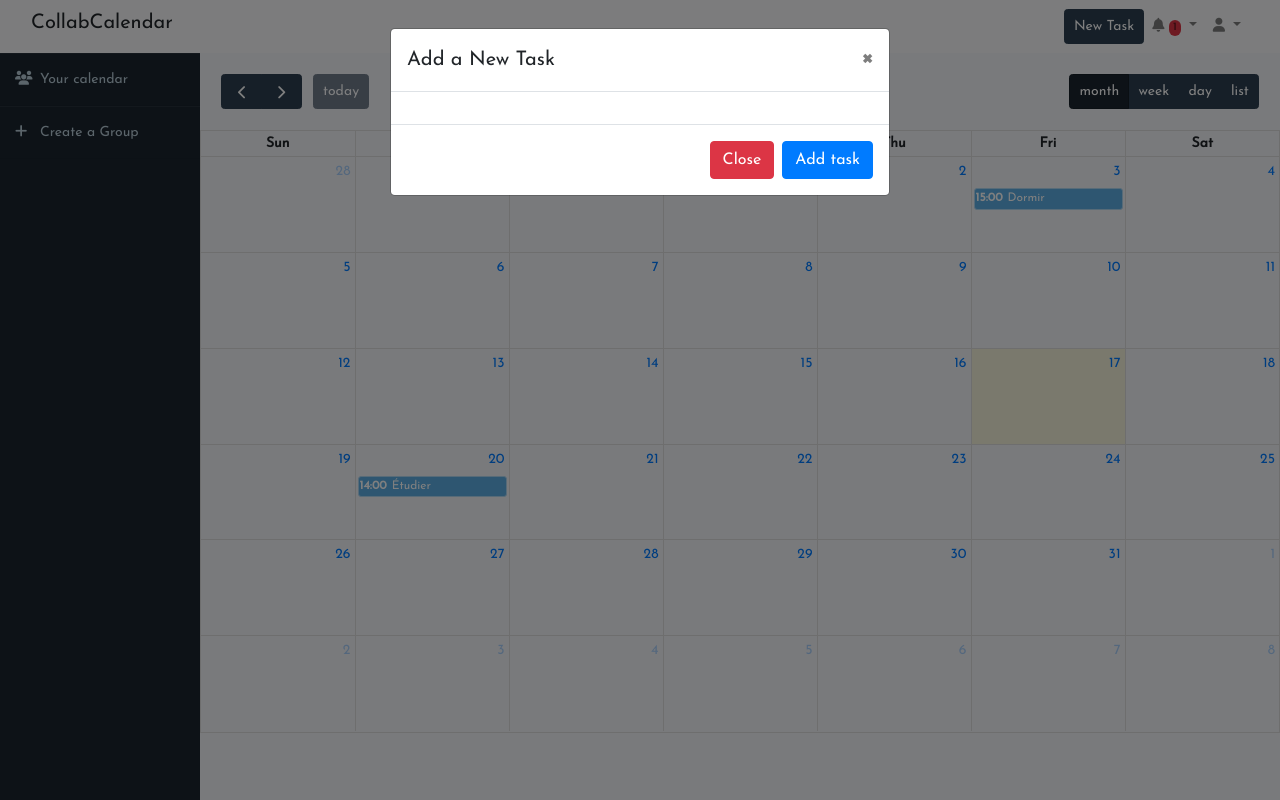
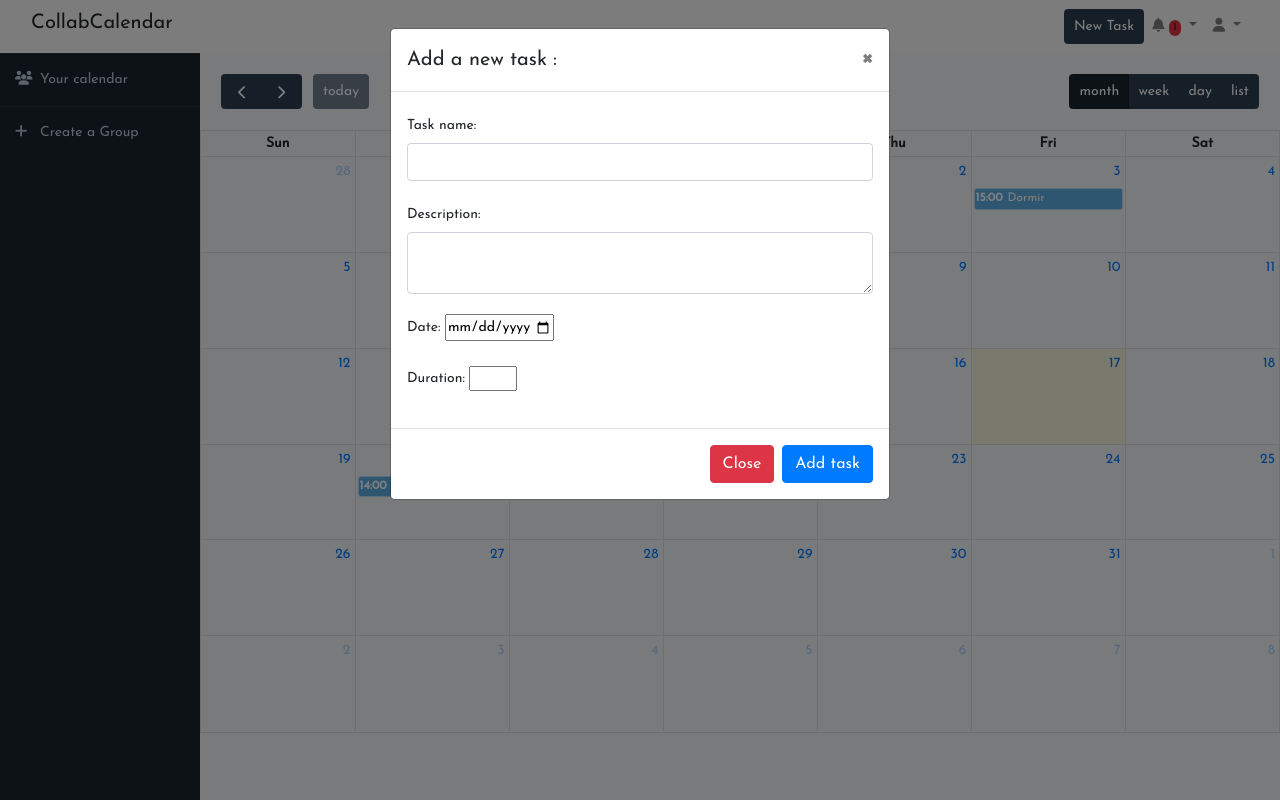
Before and after one commit to AnthonyPierard/CollabCalendar, a Flask app: page / in a window 1280 px wide, after a click on "New Task". Run offline with Flask 2, Linux system fonts and the light colour scheme; data comes from the database, SQL or seed files in the repository; both versions use the stored data as it was after the commit; lists and menus that the app fills with data are empty; some libraries are stand-ins or nearby versions.

Commit message:
add task not working

```diff
--- a/app/routes.py
+++ b/app/routes.py
@@ -33,9 +33,10 @@ def load_user(userid):
 
 #ROUTES
 #Entry point
-@app.route("/")
-
+@app.route("/" ,methods=['POST', 'GET'])
 def entry():
+    if request.method == 'POST':
+        request.args.get['data']
     #Render test template
     return render_template("homepage.html")
 
@@ -118,6 +119,8 @@ def InternalServerError(e):
 @login_required
 def new_activity():
     form = ActivityForm()
+    if request.method == 'POST':
+        print(request.json['data'])
 
     if form.validate_on_submit():
         activity = Activity(name = form.name.data, description= form.description.data,
--- /dev/null
+++ b/app/static/JS/navbarModals.js
@@ -0,0 +1,37 @@
+
+nom = "None"
+description = ""
+date = "20/12/2021"
+duration = "2"
+
+$('#NewTaskModal').on('show.bs.modal', function (event) {
+    var button = $(event.relatedTarget) // Button that triggered the modal
+    var date = button.data('whatever') // Extract info from data-* attributes
+    // If necessary, you could initiate an AJAX request here (and then do the updating in a callback).
+    // Update the modal's content. We'll use jQuery here, but you could use a data binding library or other methods instead.
+    var modal = $(this)
+
+    nom = modal.find('#Task-name')
+    description= modal.find('#description')
+    date = modal.find('#taskDate')
+    duration= modal.find('#duration')
+
+    modal.find('.modal-title').text("Add a new task : " )//+ date)
+    modal.find('.modal-body input#taskDate').val(date)
+})
+
+var data = {
+    name: nom,
+    description: description,
+    date: date,
+    duration: duration}
+
+getdata = () => {
+    $.ajax({
+        type: 'POST',
+        url: '/',
+        data: data
+    })
+    .done(function(res) {})
+    .fail(function(error) {alert('Oops... ' + JSON.stringify(error.responseJSON));})
+}
--- a/app/templates/head/importCal.html
+++ b/app/templates/head/importCal.html
@@ -5,3 +5,6 @@
 <!-- Load callendar el -->
 <script src="/static/JS/loadSideBarGroup.js"></script>
 <script src="/static/JS/loadCalendar.js"></script>
+
+<!-- JS scripts -->
+<script src="/static/JS/navbarModals.js"></script>
--- a/app/templates/module/navbar.html
+++ b/app/templates/module/navbar.html
@@ -28,7 +28,7 @@
             <div class="collapse navbar-collapse" id="navbarSupportedContent">
                 <ul class="navbar-nav me-auto mb-2 mb-lg-0">
                     <li class="nav-item fc">
-                        <button type="button" class=" fc-button fc-button-primary"data-toggle="modal" data-target="#NewTaskModal">New Task</button>
+                        <button type="button" class=" fc-button fc-button-primary"data-toggle="modal" data-target="#NewTaskModal" data-whatever= "Chose a date">New Task</button>
                     </li>
                 </ul>
 
@@ -145,10 +145,28 @@
           </button>
         </div>
         <div class="modal-body">
+            <form>
+                <div class="form-group">
+                  <label for="Task-name" class="col-form-label">Task name:</label>
+                  <input type="text" class="form-control" id="Task-name">
+                </div>
+                <div class="form-group">
+                  <label for="description" class="col-form-label">Description:</label>
+                  <textarea class="form-control" id="description"></textarea>
+                </div>
+                <div class="form-group">
+                    <label for="taskDate" class="col-form-label">Date:</label>
+                    <input type="date" id="taskDate"min="1900-01-01" max="2100-01-01" defaultValue= "16-12-2021">
+                </div>
+                <div class="form-group">
+                    <label for="duration" class="col-form-label">Duration:</label>
+                    <input type="number" id="duration" step="1" min="0" max="168" defaultValue="2">
+                </div>
+              </form>
         </div>
         <div class="modal-footer">
           <button type="button" class="btn btn-danger" data-dismiss="modal">Close</button>
-          <button type="button" class="btn btn-primary">Add task</button>
+          <button type="button" id = 'add' class="btn btn-primary" onclick="getdata()">Add task</button>
         </div>
       </div>
     </div>
```
Also changed, not shown: data.db.
